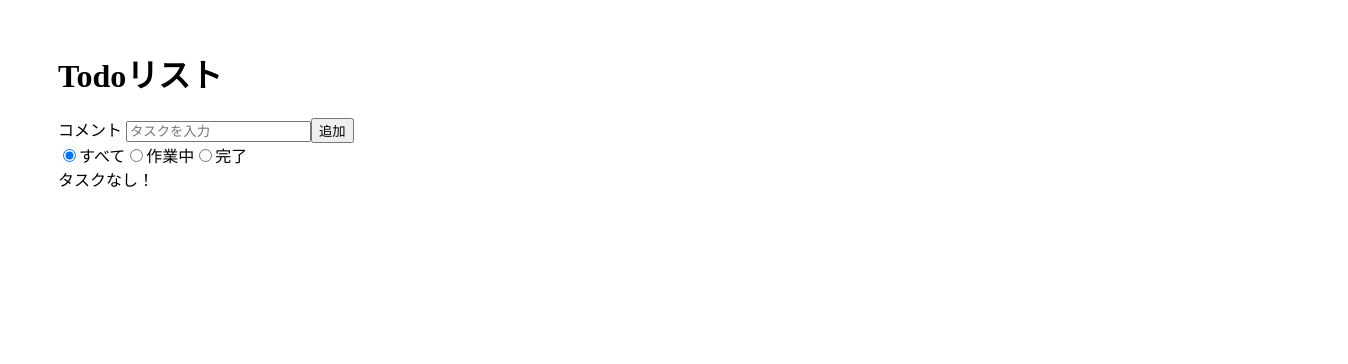
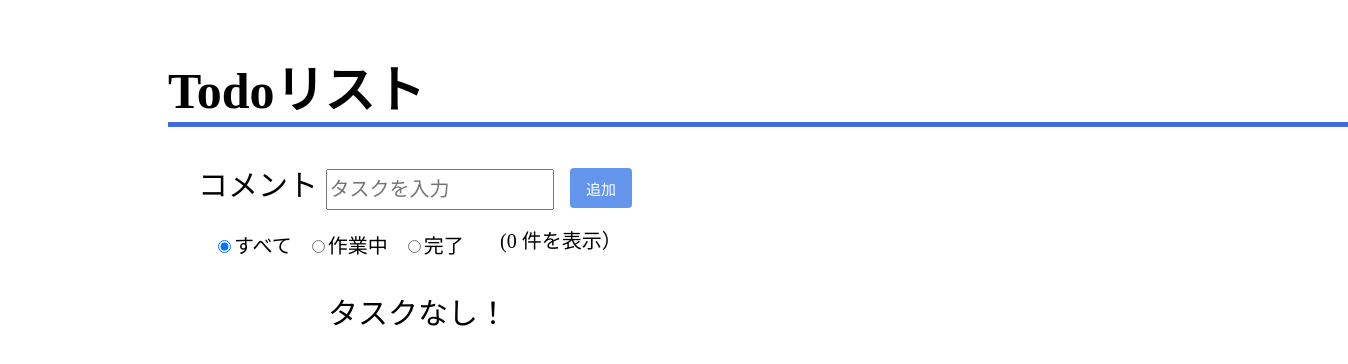
Before and after one commit to nana-ihs/my-vue-app, a Vue app: page / in a window 1280 px wide. Shown: the top 364 px of the page, 1348 px wide, since content can reach past the window. Built offline with nearby package versions, Linux system fonts and the light colour scheme.

Commit message:
my-vue-app作成中

```diff
--- a/src/components/Take2Todo.vue
+++ b/src/components/Take2Todo.vue
@@ -4,8 +4,13 @@
     <div class="add-form">
       <div class="add-form_input">
         コメント
-        <input type="text" placeholder="タスクを入力" v-model="inputTodo" />
-        <button v-on:click="addTodo">追加</button>
+        <input
+          class="add-form_input_box"
+          type="text"
+          placeholder="タスクを入力"
+          v-model="inputTodo"
+        />
+        <button class="add-form_input_button" v-on:click="addTodo">追加</button>
       </div>
       <div class="status" v-for="item in items" v-bind:key="item.id">
         <input
@@ -17,6 +22,7 @@
         />
         <label :for="item.id">{{ item.text }}</label>
       </div>
+      <div class="count">({{ computedTodos.length }} 件を表示）</div>
       <div class="contents">
         <div v-if="showTasks.length <= 0">タスクなし！</div>
         <div v-for="(todo, index) in showTasks" v-bind:key="index" class="todo">
@@ -73,31 +79,87 @@ export default {
           return []
       }
     },
+    computedTodos: function () {
+      return this.todos.filter(function (el) {
+        return this.current < 0 ? true : this.current === el.state
+      }, this)
+    },
   },
 }
 </script>
 <style scoped>
 .todolist {
-  margin-left: 50px;
+  margin-left: 80px;
+}
+.todolist_title {
+  margin-top: 50px;
+  margin-left: 80px;
+  font-size: 50px;
+  width: 1180px;
+  border-bottom: solid 5px #4169e1;
+}
+.add-form {
+  margin-left: 110px;
+}
+.add-form_input {
+  font-size: 30px;
+}
+.add-form_input_box {
+  height: 35px;
+  width: 220px;
+  font-size: 20px;
+}
+.add-form_input_button {
+  height: 40px;
+  width: 62px;
+  font-size: 15px;
+  position: absolute;
+  top: 168px;
+  left: 570px;
+  background-color: #6495ed;
+  color: white;
+  border: none;
+  border-radius: 4px;
+}
+.status {
+  padding-top: 20px;
+  padding-left: 15px;
+  font-size: 20px;
+}
+.count {
+  position: absolute;
+  top: 225px;
+  left: 500px;
+  font-size: 20px;
+}
+.contents {
+  padding-top: 30px;
+  padding-left: 130px;
+  font-size: 30px;
 }
 .todo__text--done {
   color: #a9a9a9;
+  text-decoration-line: line-through;
 }
-.todolist_title {
-  margin-top: 50px;
-}
-
 .status {
   display: inline-block;
   justify-content: space-between;
 }
 .todo {
   display: flex;
+  border-left: solid 3px #4169e1;
 }
 .todo__text {
   margin-left: 10px;
 }
 .todo__delete {
   margin-left: 10px;
+  height: 40px;
+  width: 65px;
+  font-size: 15px;
+  border: none;
+  background-color: #6495ed;
+  color: white;
+  border-radius: 4px;
 }
 </style>
--- a/src/components/Week8Todo.vue
+++ b/src/components/Week8Todo.vue
@@ -4,8 +4,13 @@
     <div class="add-form">
       <div class="add-form_input">
         コメント
-        <input type="text" placeholder="タスクを入力" v-model="inputTodo" />
-        <button v-on:click="addTodo">追加</button>
+        <input
+          class="add-form_input_box"
+          type="text"
+          placeholder="タスクを入力"
+          v-model="inputTodo"
+        />
+        <button class="add-form_input_button" v-on:click="addTodo">追加</button>
       </div>
       <div class="status" v-for="item in items" v-bind:key="item.id">
         <input
@@ -17,6 +22,7 @@
         />
         <label :for="item.id">{{ item.text }}</label>
       </div>
+      <div class="count">({{ computedTodos.length }} 件を表示）</div>
       <div class="contents">
         <div v-if="showTasks.length <= 0">タスクなし！</div>
         <div v-for="(todo, index) in showTasks" v-bind:key="index" class="todo">
@@ -73,31 +79,87 @@ export default {
           return []
       }
     },
+    computedTodos: function () {
+      return this.todos.filter(function (el) {
+        return this.current < 0 ? true : this.current === el.state
+      }, this)
+    },
   },
 }
 </script>
 <style scoped>
 .todolist {
-  margin-left: 50px;
+  margin-left: 80px;
+}
+.todolist_title {
+  margin-top: 50px;
+  margin-left: 80px;
+  font-size: 50px;
+  width: 1180px;
+  border-bottom: solid 5px #4169e1;
+}
+.add-form {
+  margin-left: 110px;
+}
+.add-form_input {
+  font-size: 30px;
+}
+.add-form_input_box {
+  height: 35px;
+  width: 220px;
+  font-size: 20px;
+}
+.add-form_input_button {
+  height: 40px;
+  width: 62px;
+  font-size: 15px;
+  position: absolute;
+  top: 168px;
+  left: 570px;
+  background-color: #6495ed;
+  color: white;
+  border: none;
+  border-radius: 4px;
+}
+.status {
+  padding-top: 20px;
+  padding-left: 15px;
+  font-size: 20px;
+}
+.count {
+  position: absolute;
+  top: 225px;
+  left: 500px;
+  font-size: 20px;
+}
+.contents {
+  padding-top: 30px;
+  padding-left: 130px;
+  font-size: 30px;
 }
 .todo__text--done {
   color: #a9a9a9;
+  text-decoration-line: line-through;
 }
-.todolist_title {
-  margin-top: 50px;
-}
-
 .status {
   display: inline-block;
   justify-content: space-between;
 }
 .todo {
   display: flex;
+  border-left: solid 3px #4169e1;
 }
 .todo__text {
   margin-left: 10px;
 }
 .todo__delete {
   margin-left: 10px;
+  height: 40px;
+  width: 65px;
+  font-size: 15px;
+  border: none;
+  background-color: #6495ed;
+  color: white;
+  border-radius: 4px;
 }
 </style>
```
